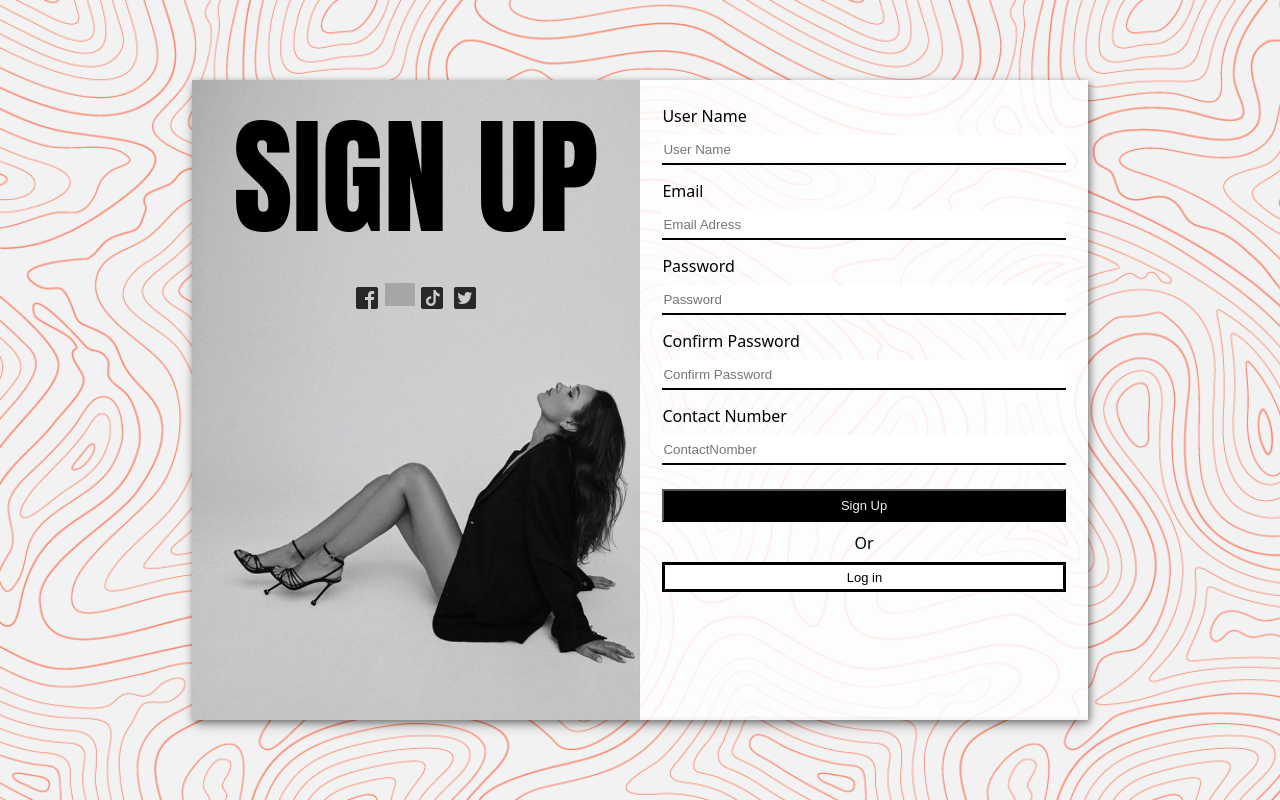
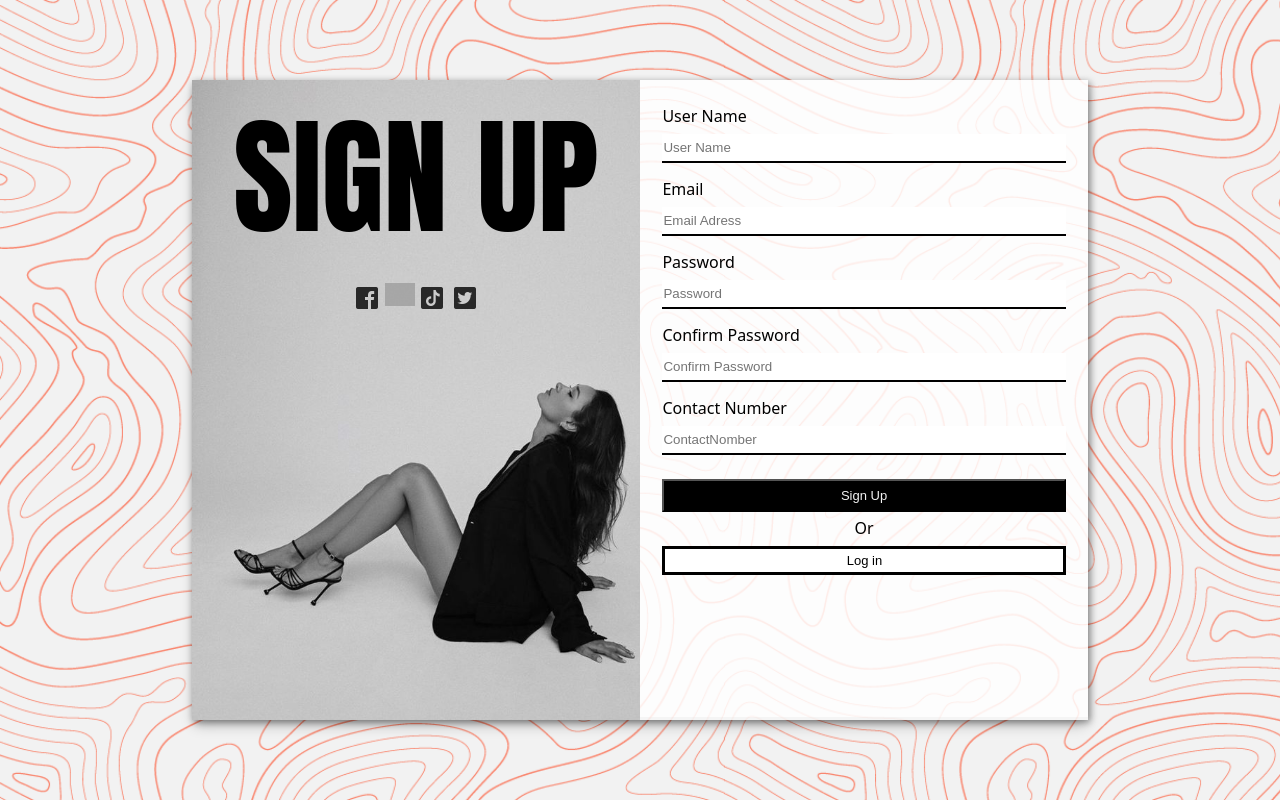
Before and after one commit to minuraanuradha/SASSY-Ecommerce-Website, a PHP site: page /Signup.php in a window 1280 px wide. Run offline with PHP 8.4, Linux system fonts and the light colour scheme; grey boxes are pictures that could not be loaded.

Commit message:
Add Some Changes

```diff
--- a/AddProducts.php
+++ b/AddProducts.php
@@ -220,7 +220,7 @@ navSlide();
 		 $imagePath = "uploads/".basename($_FILES["imageFile"]["name"]);
 		 move_uploaded_file($_FILES["imageFile"]["tmp_name"] ,$imagePath);
 
-	$consqli_connect("localhost","root","","sassydb","3377") ;//Connet to the data base with
+  $con = mysqli_connect("localhost","root","","sassydb","3377") ;//Connet to the data base with
 	if (!$con){
 		die("Sorry we are facing some tech issue");
 	}
--- a/Css/Style.css
+++ b/Css/Style.css
@@ -144,8 +144,6 @@ body
 {
     text-align: center;
     font-weight:500 ;
-    padding-top: 10px;
-    margin-bottom: 10px;
 }
 
 /*------------------------------------------------------------------------------------*/
@@ -218,7 +216,7 @@ body
 .Sform form input,label,p,button
 {
     width: 90%;
-    height: 30px;
+    height: 29px;
 }
 .Sform form a
 {
@@ -311,6 +309,6 @@ body
 {
     text-align: center;
     font-weight:500 ;
-    padding-top: 10px;
-    margin-bottom: 10px;
+    padding-top: 5px;
+    margin-bottom: 5px;
 }
--- /dev/null
+++ b/Logout.php
@@ -0,0 +1,6 @@
+<?php
+session_start();
+session_destroy();
+header('Location: index.html');
+exit();
+?>
```
Also changed, not shown: Myprofile.php (+5 -3 lines), uploads/Denimmain.jpg (added), uploads/item_12.jpg (added), uploads/item_21.jpg (added), uploads/item_23.jpg (added).
